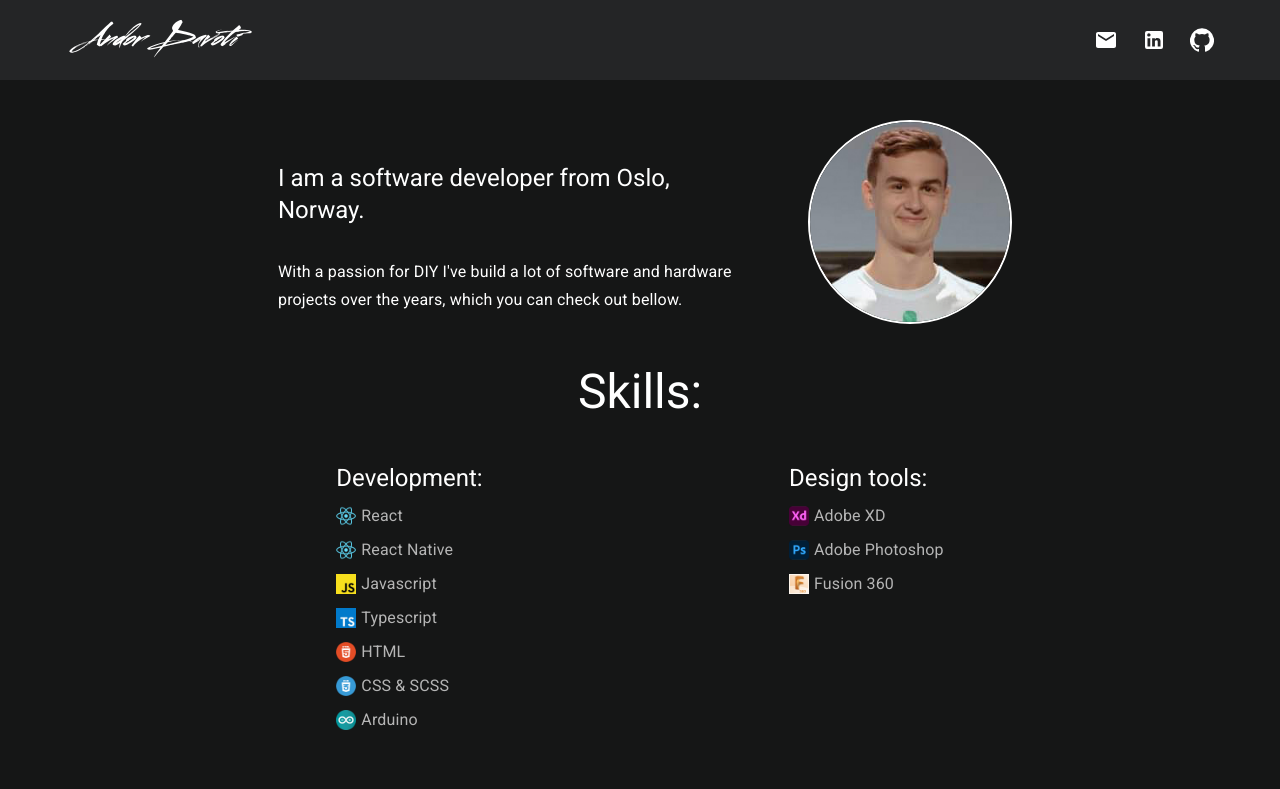
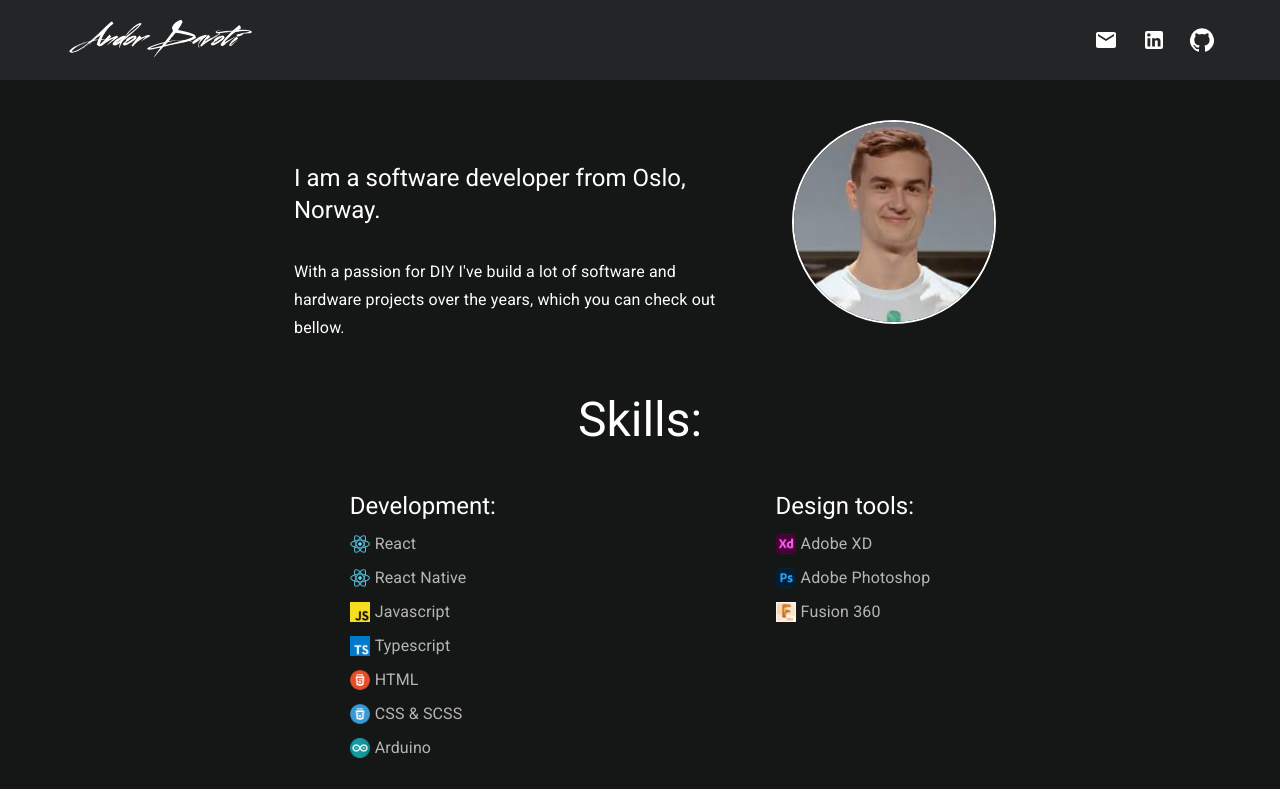
Before and after one commit to andordavoti/personal-website, a React (Create React App) app: page / in a window 1280 px wide. Shown: the top 789 px of the page. Built offline with nearby package versions, Linux system fonts and the light colour scheme.

Commit message:
fixed home page scaling too wide

```diff
--- a/src/pages/HomePage.tsx
+++ b/src/pages/HomePage.tsx
@@ -7,11 +7,11 @@ import Projects from '../components/ProjectsGrid';
 
 const HomePage: React.FC = () => {
     return (
-        <>
+        <div style={{ display: 'block', marginLeft: 'auto', marginRight: 'auto', maxWidth: 1200 }}>
             <TopIntro />
             <Skills />
             <Projects />
-        </>
+        </div>
     );
 };
 
```
